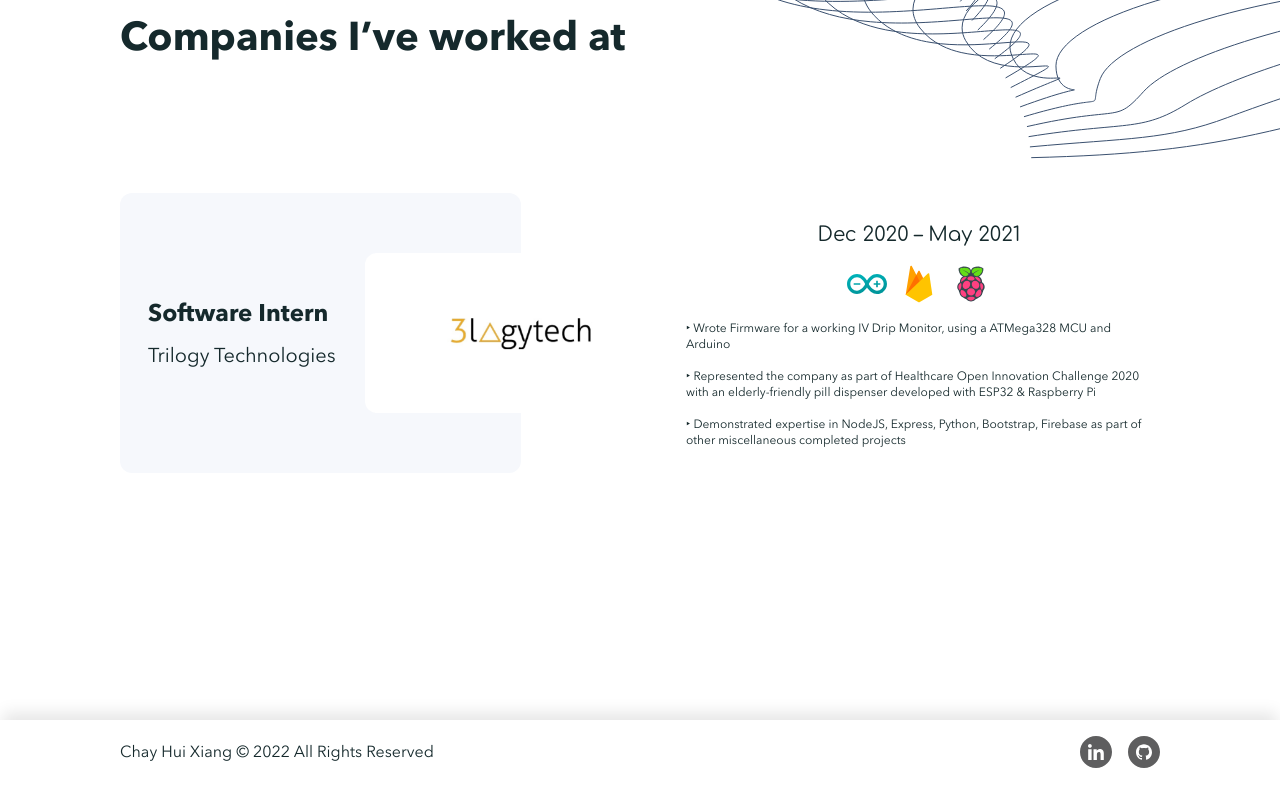
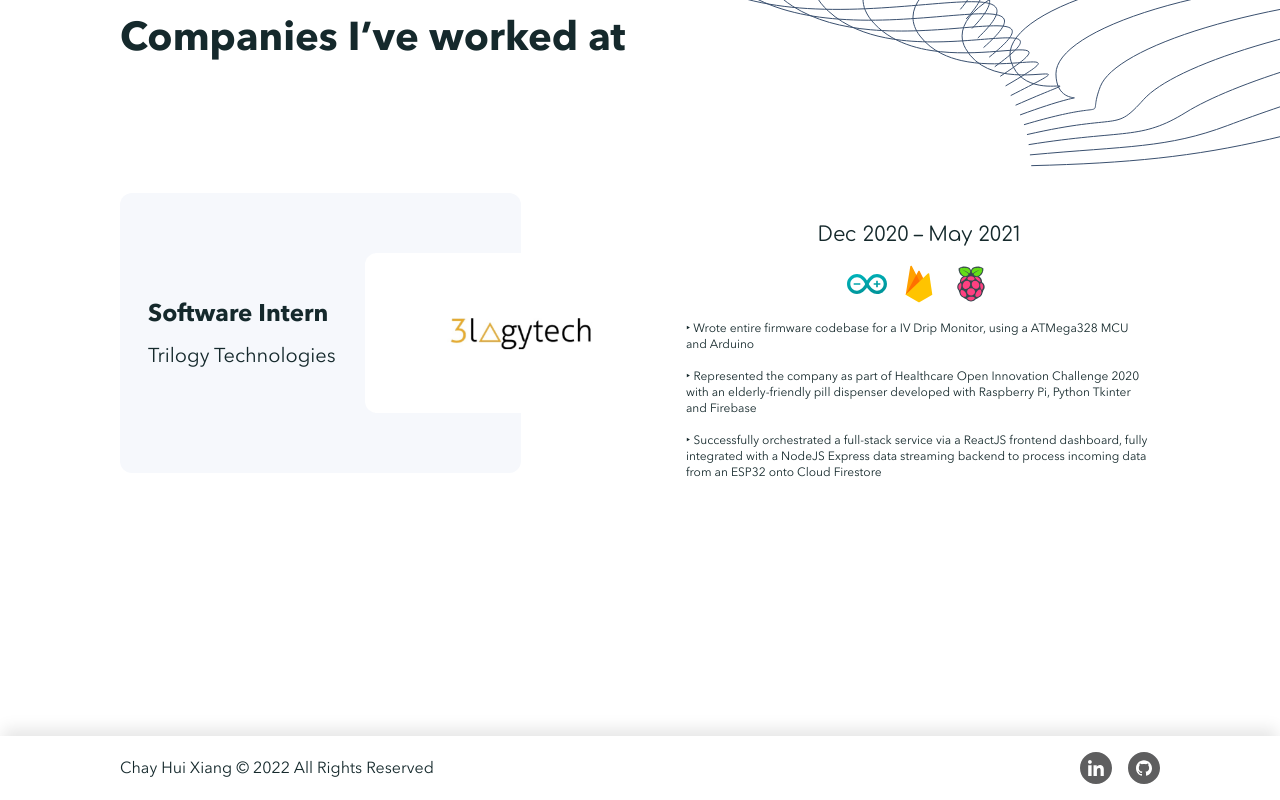
Before and after one commit to chayhuixiang/chayhuixiang-portfolio, a Next.js app: page /experience in a window 1280 px wide. Shown: the part 1084-1884 px from the top of the page. Built offline with nearby package versions, Linux system fonts and the light colour scheme.

Commit message:
Public/Resume: Update resume link

```diff
--- a/app/Navbar.tsx
+++ b/app/Navbar.tsx
@@ -15,6 +15,8 @@ import DarkModeButton from "../components/DarkModeButton";
 import Avatar from "../components/images/about/Avatar";
 import { useTheme } from "next-themes";
 import useMounted from "../hooks/useMounted";
+
+const RESUME_LINK = "/resume/chayhuixiang_resume.pdf";
 
 const Navbar: React.FC = () => {
   const mounted = useMounted();
@@ -138,7 +140,7 @@ const Navbar: React.FC = () => {
           {/* xl */}
           <DarkModeButton className="hidden xl:flex" />
           <a
-            href="https://drive.google.com/file/d/13K2IqjNpLheZ_HtbqIzcKw-FoA7mqYkN/view?usp=sharing"
+            href={RESUME_LINK}
             target="_blank"
             rel="noopener noreferrer"
             className="hidden xl:block"
@@ -173,7 +175,7 @@ const Navbar: React.FC = () => {
             ref={dropdownRef}
           >
             <a
-              href="https://drive.google.com/file/d/13K2IqjNpLheZ_HtbqIzcKw-FoA7mqYkN/view?usp=sharing"
+              href={RESUME_LINK}
               rel="noreferrer noopener"
               target="_blank"
               className="flex h-1/2 gap-3 px-4 items-center hover:bg-blue-dark/10 dark:hover:bg-zinc-300/10 dark:hover:text-zinc-300 hover:text-gunmetal cursor-pointer"
@@ -303,11 +305,7 @@ const Navbar: React.FC = () => {
                 <h4>Contact</h4>
               </Link>
             </div>
-            <a
-              href="https://drive.google.com/file/d/13K2IqjNpLheZ_HtbqIzcKw-FoA7mqYkN/view?usp=sharing"
-              target="_blank"
-              rel="noopener noreferrer"
-            >
+            <a href={RESUME_LINK} target="_blank" rel="noopener noreferrer">
               <Button
                 onClick={() => {}}
                 type="outline"
--- a/data/company.json
+++ b/data/company.json
@@ -3,9 +3,9 @@
     "name": "Trilogy Technologies",
     "position": "Software Intern",
     "description": [
-      "Wrote Firmware for a working IV Drip Monitor, using a ATMega328 MCU and Arduino",
-      "Represented the company as part of Healthcare Open Innovation Challenge 2020 with an elderly-friendly pill dispenser developed with ESP32 & Raspberry Pi",
-      "Demonstrated expertise in NodeJS, Express, Python, Bootstrap, Firebase as part of other miscellaneous completed projects"
+      "Wrote entire firmware codebase for a IV Drip Monitor, using a ATMega328 MCU and Arduino",
+      "Represented the company as part of Healthcare Open Innovation Challenge 2020 with an elderly-friendly pill dispenser developed with Raspberry Pi, Python Tkinter and Firebase",
+      "Successfully orchestrated a full-stack service via a ReactJS frontend dashboard, fully integrated with a NodeJS Express data streaming backend to process incoming data from an ESP32 onto Cloud Firestore"
     ],
     "link": "https://www.3logytech.com/",
     "end_date": "2021-05-28T00:00:00.000Z",
@@ -170,6 +170,12 @@
           "logo_path_dark": "/images/stack/supabase-dark.svg",
           "logo_path_light": "/images/stack/supabase.svg"
         }
+      },
+      {
+        "stack": {
+          "logo_path_dark": "/images/stack/bigquery-dark.svg",
+          "logo_path_light": "/images/stack/bigquery.svg"
+        }
       }
     ]
   }
```
Also changed, not shown: 1 other file (tests, documents, lock files or other folders).
